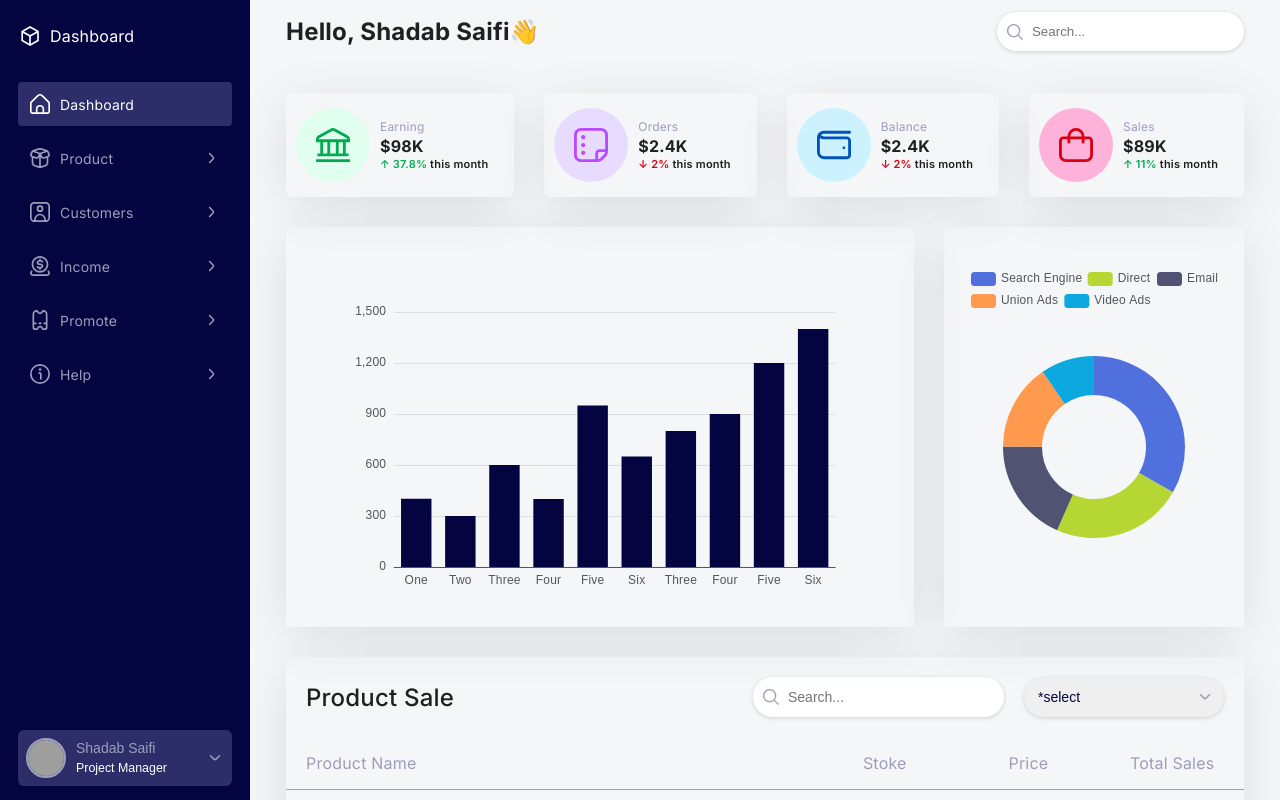
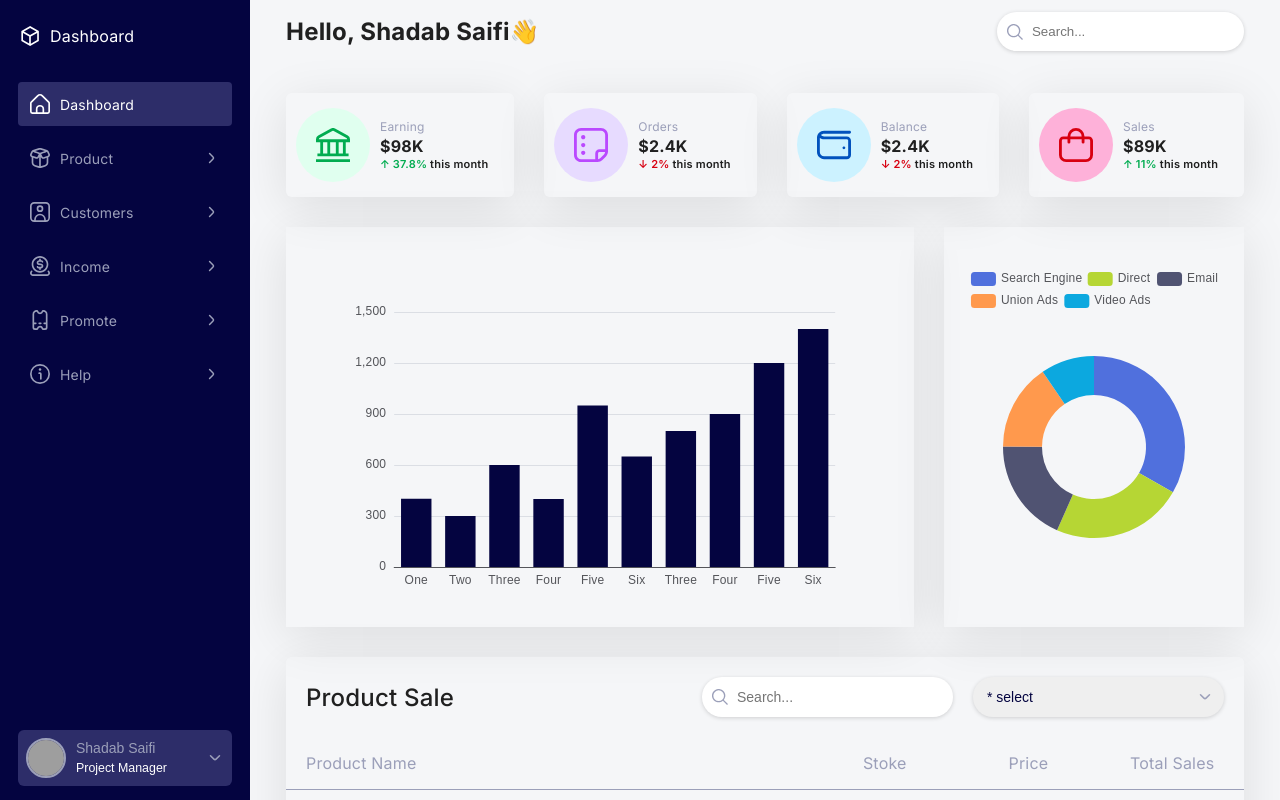
Before and after one commit to shadabsaifi751/dashboard, a React (Vite) app: page / in a window 1280 px wide. Built offline with nearby package versions, Linux system fonts and the light colour scheme; grey boxes are pictures that could not be loaded.

Commit message:
fixed responsive table

```diff
--- a/src/components/HomePage/Product/productList.jsx
+++ b/src/components/HomePage/Product/productList.jsx
@@ -18,7 +18,7 @@ const ProductList = () => {
           </div>
           <div className={styles.search_input}>
             <select id="selectBox" className={styles.form_Select_control}>
-              <option value="select">*select</option>
+              <option value="select">* select</option>
               <option value="Last 10 Days">Last 10 Days</option>
               <option value="Last 20 Days">Last 20 Days</option>
               <option value="Last 30 Days">Last 30 Days</option>
--- a/src/components/HomePage/Product/productList.module.scss
+++ b/src/components/HomePage/Product/productList.module.scss
@@ -19,11 +19,13 @@
             font-weight: 500;
         }
         .product_filter {
-            display: flex;
+            display: grid;
+            grid-template-columns: 1fr 1fr;
             align-items: center;
             gap: 20px;
             @media (max-width: 580px) {
                 width: 100%;
+                grid-template-columns: 1fr;
             }
             .search_input {
                 position: relative;
@@ -66,6 +68,7 @@
                     border: none;
                     outline: none;
                     font-size: 14px;
+                    width: 100%;
                     color: $primary;
                     box-shadow: rgba(0, 0, 0, 0.16) 0px 1px 4px;
                     @media (max-width: 480px) {
@@ -75,7 +78,7 @@
                 }
                 .form_Select_control {
                     padding: 12px 14px;
-                    width: 200px;
+                    width: 100%;
                     appearance: none;
                     -webkit-appearance: none;
                 }
```
